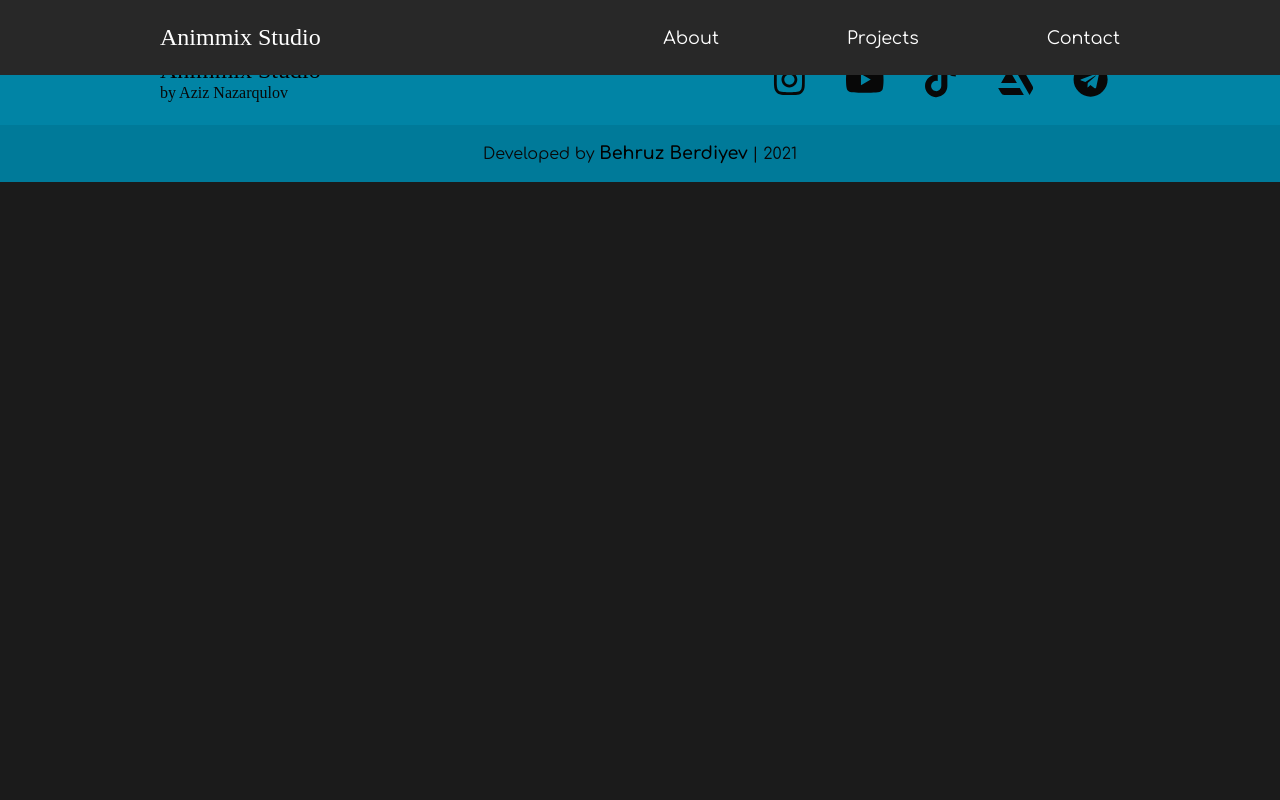
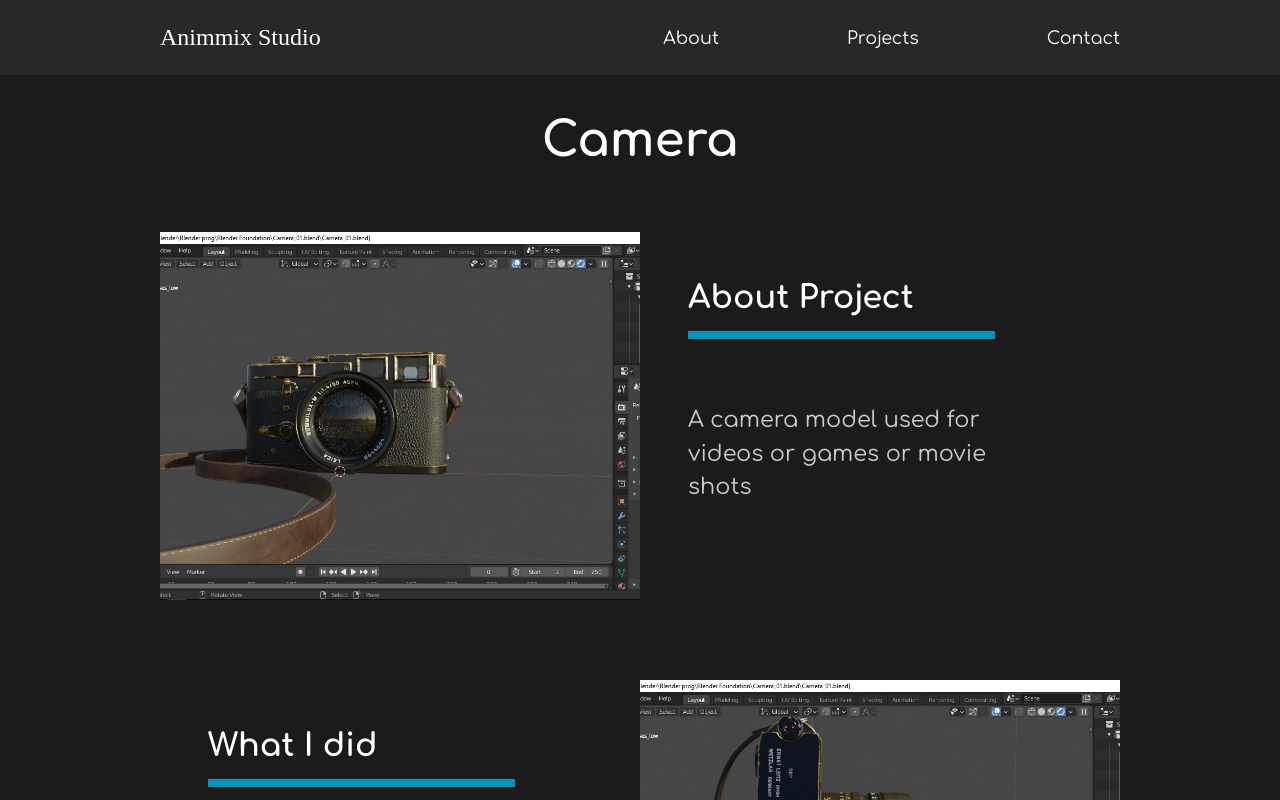
Before and after one commit to Behruz0129/capture-portfolio-deved-react, a React (Create React App) app: page /projects/camera in a window 1280 px wide. Shown: the top 800 px of the page. Built offline with nearby package versions, Linux system fonts and the light colour scheme; a web font is replaced by a local one.

Commit message:
Update movieState.js

```diff
--- a/src/movieState.js
+++ b/src/movieState.js
@@ -9,6 +9,8 @@ import firework1 from './img/projects/firework1.gif';
 import firework2 from './img/projects/firework2.jpg';
 import grass1 from './img/projects/grass1.jpg';
 import grass2 from './img/projects/grass2.jpg';
+import camera1 from './img/projects/camera1.jpg';
+import camera2 from './img/projects/camera2.jpg';
 
 export const MovieState = () => {
   return [
@@ -111,6 +113,25 @@ export const MovieState = () => {
         },
       ],
     },
+    {
+      name: 'Camera',
+      mainImg: camera1,
+      secondaryImg: camera2,
+      url: '/projects/camera',
+      type: 'image',
+      id: 5,
+      awards: [
+        {
+          title: 'About Project',
+          description: 'A camera model used for videos or games or movie shots',
+        },
+        {
+          title: 'What I did',
+          description:
+            'It took me 3 hours to create this image. The image is created in a full blender',
+        },
+      ],
+    },
   ];
 };
 
```
